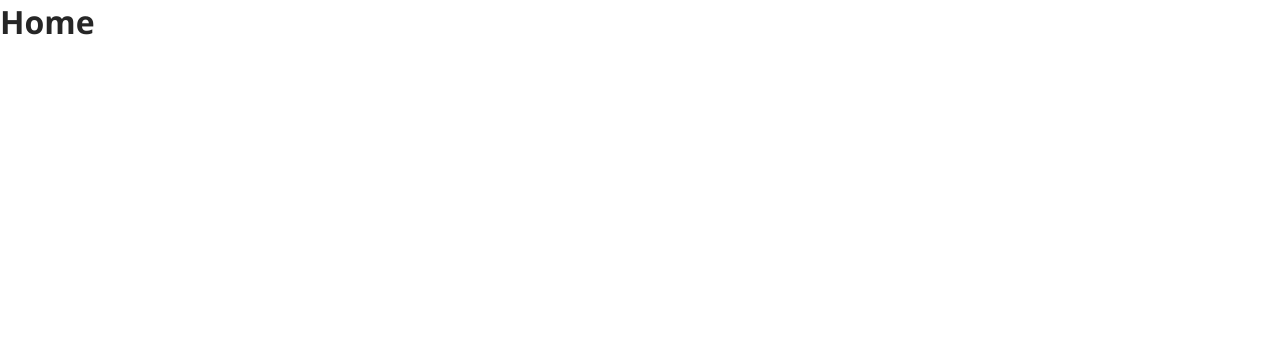
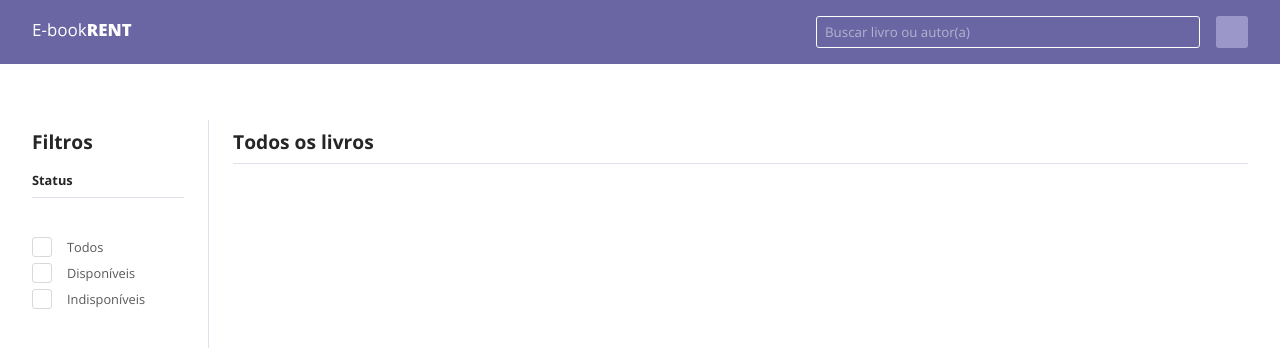
Before and after one commit to elicavalheiro/ebook-rent, a Vue app: page / in a window 1280 px wide. Shown: the top 348 px of the page. Built offline with nearby package versions, Linux system fonts and the light colour scheme.

Commit message:
:construction: create home page

```diff
--- /dev/null
+++ b/src/components/Checkbox.vue
@@ -0,0 +1,90 @@
+<template>
+  <div class="checkbox-container">
+    <label class="checkbox">
+      {{ label }}
+      <input type="checkbox" :value="modelValue" @click="$emit('update:modelValue', !modelValue)" />
+      <span class="checkmark"></span>
+    </label>
+  </div>
+</template>
+
+<script>
+export default {
+  name: 'Checkbox',
+  props: {
+    label: {
+      type: String,
+      default: ''
+    },
+    modelValue: {
+      type: Boolean,
+      default: false,
+    }
+  },
+}
+</script>
+
+<style scoped>
+.checkbox-container {
+  margin: .5rem 0;
+}
+
+.checkbox {
+  display: block;
+  position: relative;
+  padding-left: 35px;
+  cursor: pointer;
+  font-size: .8rem;
+  color: #595959;
+  -webkit-user-select: none;
+  -moz-user-select: none;
+  -ms-user-select: none;
+  user-select: none;
+}
+
+.checkbox input {
+  position: absolute;
+  opacity: 0;
+  cursor: pointer;
+  height: 0;
+  width: 0;
+}
+
+.checkmark {
+  position: absolute;
+  top: 0;
+  left: 0;
+  margin-top: -1px;
+  height: 1.25rem;
+  width: 1.25rem;
+  border: 1px solid #d9d9d9;
+  border-radius: 3px;
+}
+
+.checkbox:hover input ~ .checkmark {
+  background-color: none;
+}
+
+.checkbox input:checked ~ .checkmark {
+  background-color: none;
+}
+
+.checkmark:after {
+  content: "";
+  position: absolute;
+  display: none;
+}
+
+.checkbox input:checked ~ .checkmark:after {
+  display: block;
+}
+
+.checkbox .checkmark:after {
+  left: 4px;
+  top: 4px;
+  width: .6rem;
+  height: .6rem;
+  background: #6A66A3;
+  border-radius: 2px;
+}
+</style>
--- /dev/null
+++ b/src/components/Filters.vue
@@ -0,0 +1,44 @@
+<template>
+  <div class="filters-container">
+    <h2>Filtros</h2>
+    <div class="filter">
+      <Title title="Status" size=".8rem" />
+      <Checkbox label="Todos" v-model="statusFilter.all" />
+      <Checkbox label="Disponíveis" v-model="statusFilter.available" />
+      <Checkbox label="Indisponíveis" v-model="statusFilter.unavailable" />
+    </div>
+  </div>
+</template>
+
+<script>
+import Title from '@/components/Title'
+import Checkbox from '@/components/Checkbox'
+
+export default {
+  name: 'Filters',
+  components: {
+    Title,
+    Checkbox,
+  },
+  data(){
+    return {
+      statusFilter: {
+        all: true,
+        available: false,
+        unavailable: false,
+      }
+    }
+  }
+}
+</script>
+
+<style scoped>
+.filters-container {
+  width: 15%;
+}
+
+h2 {
+  font-size: 1.2rem;
+  margin: .5rem 0;
+}
+</style>
--- a/src/components/Input.vue
+++ b/src/components/Input.vue
@@ -2,6 +2,7 @@
   <div class="input-container">
     <label class="label">{{ label }}</label>
     <input
+      :value="modelValue"
       v-bind="$attrs"
       class="input"
       :placeholder="placeholder"
--- /dev/null
+++ b/src/components/InputSearch.vue
@@ -0,0 +1,53 @@
+<template>
+  <input
+    :value="modelValue"
+    class="input-search"
+    type="text"
+    :placeholder="placeholder"
+    @input="$emit('update:modelValue', $event.target.value)" />
+  <span class="search-icon"></span>
+</template>
+
+<script>
+export default {
+  name: 'InputSearch',
+  props: {
+    placeholder: {
+      type: String,
+      default: ''
+    },
+    modelValue: {
+      type: [String, Number],
+      default: ''
+    }
+  }
+}
+</script>
+
+<style scoped>
+.input-search {
+  min-width: 24rem;
+  height: 2rem;
+  border: 1px solid white;
+  border-radius: 3px;
+
+  color: white;
+
+  background: none;
+  padding: 0 .5rem;
+  outline: none;
+}
+
+.input-search::placeholder {
+  color: rgba(255, 255, 255, .5);
+}
+
+.search-icon {
+  background: url('../assets/img/search_icon.svg') no-repeat;
+  width: 1rem;
+  height: 1rem;
+  margin-left: -1.5rem;
+
+  cursor: pointer;
+}
+</style>
--- a/src/components/Logo.vue
+++ b/src/components/Logo.vue
@@ -1,6 +1,6 @@
 <template>
-  <img v-if="mode === 'vertical'" :style="{ width: size }" src="../assets/img/logo_1.svg" alt="E-book Rent">
-  <img v-else :style="{ width: size }" src="../assets/img/logo_2.svg" alt="E-book Rent">
+  <img v-if="mode === 'vertical'" :style="clickable ? { width: size, cursor: 'pointer' } : { width: size }" src="../assets/img/logo_1.svg" alt="E-book Rent">
+  <img v-else :style="clickable ? { width: size, cursor: 'pointer' } : { width: size }" src="../assets/img/logo_2.svg" alt="E-book Rent">
 </template>
 
 <script>
@@ -14,6 +14,10 @@ export default {
     size: {
       type: String,
       default: '6rem'
+    },
+    clickable: {
+      type: Boolean,
+      default: false,
     }
   }
 }
--- /dev/null
+++ b/src/components/PageHeader.vue
@@ -0,0 +1,60 @@
+<template>
+  <header class="header-container">
+    <router-link to="/">
+      <Logo size="6.25rem" clickable />
+    </router-link>
+
+    <div class="actions">
+      <form @submit.prevent="searchBooks">
+        <InputSearch placeholder="Buscar livro ou autor(a)" v-model="searchData"  />
+      </form>
+      <UserMenu />
+    </div>
+  </header>
+</template>
+
+<script>
+import Logo from '@/components/Logo'
+import InputSearch from '@/components/InputSearch'
+import UserMenu from '@/components/UserMenu'
+
+export default {
+  name: 'PageHeader',
+  components: {
+    Logo,
+    InputSearch,
+    UserMenu
+  },
+  data(){
+    return {
+      searchData: ''
+    }
+  },
+  methods: {
+    searchBooks(){
+      console.log(this.searchData);
+      this.searchData = '';
+    }
+  }
+}
+</script>
+
+<style scoped>
+.header-container {
+  background: var(--primary-color);
+  padding: 1rem 2rem;
+
+  display: flex;
+  justify-content: space-between;
+  align-items: center;
+}
+
+.actions {
+  display: flex;
+  align-items: center;
+}
+
+form {
+  margin-right: 2.5rem;
+}
+</style>
--- /dev/null
+++ b/src/components/Title.vue
@@ -0,0 +1,44 @@
+<template>
+  <div class="title-container">
+    <h1 :style="{ fontSize: size }">{{title}}</h1>
+    <div class="divider"></div>
+  </div>
+</template>
+
+<script>
+export default {
+  name: 'PageTitle',
+  props: {
+    title: {
+      type: String,
+      default: ''
+    },
+    size: {
+      type: String,
+      default: '1.2rem',
+    }
+  }
+}
+</script>
+
+<style scoped>
+.title-container {
+  display: flex;
+  flex-direction: column;
+  width: 100%;
+}
+
+h1 {
+  color: var(--black-color);
+  margin: .5rem 0;
+}
+
+.divider {
+  width: 100%;
+  height: 1px;
+  background: #6A66A3;
+  opacity: 20%;
+
+  margin-bottom: 2rem;
+}
+</style>
--- /dev/null
+++ b/src/components/UserMenu.vue
@@ -0,0 +1,16 @@
+<template>
+  <div class="user-menu">
+    <!-- <img src="#" alt="user icon"> -->
+  </div>
+</template>
+
+<style scoped>
+.user-menu {
+  height: 2rem;
+  width: 2rem;
+  background: #9B97C9;
+
+  border-radius: 3px;
+  cursor: pointer;
+}
+</style>
--- a/src/views/Home.vue
+++ b/src/views/Home.vue
@@ -1,13 +1,39 @@
 <template>
-  <h1>Home</h1>
+  <PageHeader />
+  <div class="content">
+    <Filters />
+    <div class="v-divider"></div>
+    <Title title="Todos os livros" />
+  </div>
 </template>
 
 <script>
+import PageHeader from '@/components/PageHeader'
+import Title from '@/components/Title'
+import Filters from '@/components/Filters'
+
 export default {
-
+  name: 'Home',
+  components: {
+    PageHeader,
+    Title,
+    Filters
+  }
 }
 </script>
 
-<style>
+<style scoped>
+.content {
+  display: flex;
+  height: 80vh;
+  padding: 3.5rem 2rem;
+}
 
+.v-divider {
+  margin: 0 1.5rem;
+  width: 1px;
+  height: 100% !important;
+  background: #6A66A3;
+  opacity: 20%;
+}
 </style>
--- a/src/views/Login.vue
+++ b/src/views/Login.vue
@@ -11,32 +11,34 @@
           <li>A maior biblioteca online!</li>
         </ul>
       </div>
-      <Form label="Acesso">
-        <template v-slot:fields>
+      <div class="login-area">
+        <h1>Acesso</h1>
+        <form class="form">
           <Input
             type="email"
             label="Email"
-            placeholder="leia.organa@starwars.com"
+            placeholder="Insira o seu email"
             v-model="user.email"
           />
           <Input
             type="password"
             label="Senha"
-            placeholder="********"
+            placeholder="Insira a sua senha"
             v-model="user.password"
           />
-        </template>
-        <template v-slot:actions>
-          <a class="link">Esqueceu a senha? Clique aqui!</a>
-          <Button title="Acessar" @click.prevent="loginWithEmail" />
-        </template>
-        <template v-slot:extra>
+          <div class="actions">
+            <a class="link">Esqueceu a senha? Clique aqui!</a>
+            <Button title="Acessar" @click.prevent="loginWithEmail" />
+          </div>
+          <div class="divider">
+          </div>
           <GoogleBtn @click.prevent="loginWithGoogle" />
-        </template>
-        <template v-slot:redirect>
-          <a @click="redirectToRegistry" class="link">Não se cadastrou ainda? Cadastre-se aqui!</a>
-        </template>
-      </Form>
+
+          <div class="registry-link">
+            <a @click="redirectToRegistry" class="link">Não se cadastrou ainda? Cadastre-se aqui!</a>
+          </div>
+        </form>
+      </div>
     </div>
   </div>
 </template>
@@ -46,7 +48,6 @@ import Input from '@/components/Input';
 import Button from '@/components/Button';
 import GoogleBtn from '@/components/GoogleBtn';
 import Logo from '@/components/Logo';
-import Form from '@/components/Form';
 
 export default {
   name: "Login",
@@ -55,7 +56,6 @@ export default {
     GoogleBtn,
     Button,
     Logo,
-    Form
   },
   data(){
     return {
@@ -69,11 +69,9 @@ export default {
     redirectToRegistry(){
       this.$router.push('/cadastro')
     },
-
     loginWithEmail(){
       this.$router.push('/');
     },
-
     loginWithGoogle(){
       this.$router.push('/')
     }
@@ -86,49 +84,38 @@ export default {
   background: url('../assets/img/bg_1.svg') no-repeat fixed;
   background-position: center;
   background-size: cover;
-
   padding: 2rem 5rem;
-
   width: 100%;
   height: 100vh;
 }
-
 .logo {
   width: 6rem;
 }
-
 .content {
   margin-top: 8%;
-
   display: flex;
   justify-content: space-between;
 }
-
 .rent-info {
   margin-top: 2.5rem;
   padding: 3rem 1.5rem;
   background: rgba(255,255,255, .1);
-
   border-radius: 3px;
   max-width: 20rem;
 }
-
 .rent-info h1 {
   margin-bottom: 3.1rem;
   font-size: 1.5rem;
   text-align: center;
   color: white;
 }
-
 .benefits li {
   color: white;
   margin: 1.5rem 0;
   margin-left: 1.5rem;
-
   display: flex;
   align-items: center;
 }
-
 .benefits li::before {
   content: '';
   position: absolute;
@@ -137,30 +124,71 @@ export default {
   height: 0.8rem;
   background: #9B97C9;
 }
-
 .benefits li:first-child:before,
 .benefits li:nth-child(2):before {
   margin-top: -1.3rem;
 }
-
+.login-area {
+  width: 60%;
+  display: flex;
+  flex-direction: column;
+  align-items: center;
+}
+.login-area h1 {
+  text-align: center;
+  font-weight: 600;
+  font-size: 1.5rem;
+  margin-bottom: 30px;
+}
+.form {
+  width: 30rem;
+}
+.actions {
+  display: flex;
+  justify-content: space-between;
+  align-items: center;
+}
 .link {
   font-size: 0.8rem;
   color: #595959;
   cursor: pointer;
 }
-
 .link:hover {
   text-decoration: underline;
 }
-
+.registry-link {
+  text-align: center;
+  margin-top: 30px;
+}
+.divider {
+  margin: 30px 0;
+  display: flex;
+  justify-content: center;
+  align-items: center;
+}
+.divider::before {
+  content: 'ou';
+  position: absolute;
+  z-index: 10;
+  background: white;
+  padding: 0 10px;
+  color: #595959;
+  font-size: 0.7rem;
+}
+.divider::after {
+  content: '';
+  position: absolute;
+  height: 1px;
+  width: 30rem;
+  background: #d9d9d9;
+  z-index: 1;
+}
 @media screen and (max-width: 1200px){
   .container {
     background: url('../assets/img/bg.svg') no-repeat fixed;
-
     padding: 2rem 3rem;
   }
 }
-
 @media screen and (min-width: 1550px){
   .container {
     padding-left: 10rem;
```
Also changed, not shown: src/views/Registry.vue (+67 -35 lines), src/assets/img/search_icon.svg (added).
